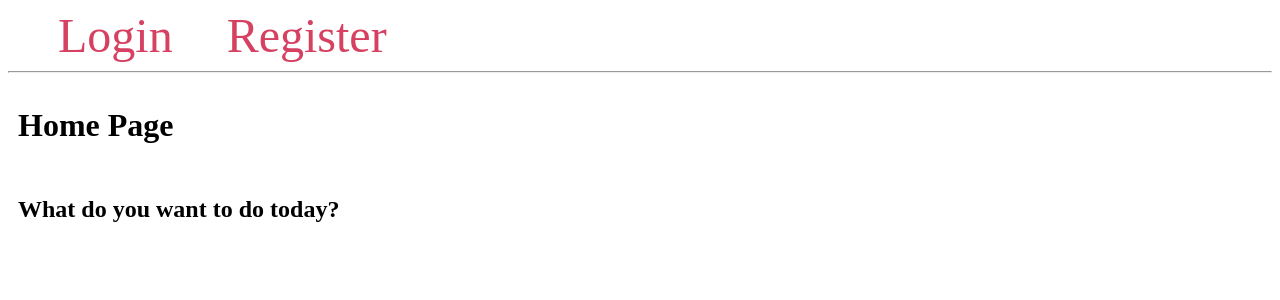
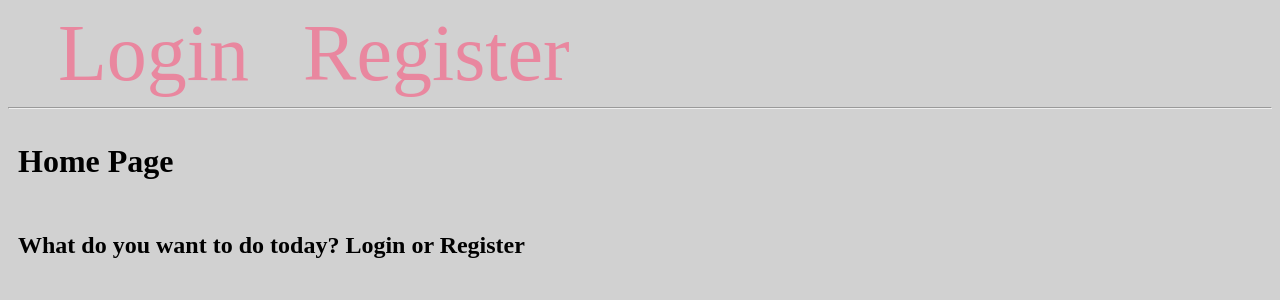
Before and after one commit to fr-dam/work-experience, a Flask app: template auth_app/app/templates/index.html in a window 1280 px wide. Shown: the top 300 px of the page. Run offline with Flask 3, Linux system fonts and the light colour scheme; the template is opened without the code that fills it, so the values that code supplies are empty.

Commit message:
colour changes

```diff
--- a/auth_app/app/templates/base.html
+++ b/auth_app/app/templates/base.html
@@ -10,7 +10,7 @@
 
         .title {
             margin: 5px;
-            width: 100%;
+            width: 50%;
         }
 
         .content {
@@ -25,7 +25,7 @@
             flex: 20%;
             padding: 10px;
             margin: 5px;
-            background-color: #aaaaaa;
+            background-color: #008f00;
             inline-size: 100%;
         }
 
@@ -35,15 +35,16 @@
         }
 
         nav a {
-            color: #d64161;
-            font-size: 3em;
+            color: #e9879f;
+            font-size: 5em;
             margin-left: 50px;
             text-decoration: none;
         }
 
     </style>
 </head>
-<body>
+<body bgcolor = #d1d1d1>
+
     <nav>
         <a href="{{ url_for('main.login') }}">Login</a>
         <a href="{{ url_for('main.register') }}">Register</a>
--- a/auth_app/app/templates/index.html
+++ b/auth_app/app/templates/index.html
@@ -3,6 +3,6 @@
 {% block content %}
     <span class="title"><h1>{% block title %} Home Page {% endblock %}</h1></span>
     <div class="content">
-        <h2>What do you want to do today?</h2>
+        <h2>What do you want to do today? Login or Register</h2>
     </div>
 {% endblock %}
--- a/auth_app/app/templates/register.html
+++ b/auth_app/app/templates/register.html
@@ -6,7 +6,7 @@
         <h2>Registration form</h2>
         <form action="http://localhost:5000/register" method="post">
             <p>Username: <input type="text" name="user"/></p>
-            <p>Password: <input type="text" pass="password"/></p>
+            <p>Password: <input type="text" name="password"/></p>
             <p><input type="submit" value="submit"/></p>
         </form>
     </div>
```
Also changed, not shown: auth_app/app/main/routes.py (+5 -11 lines).
